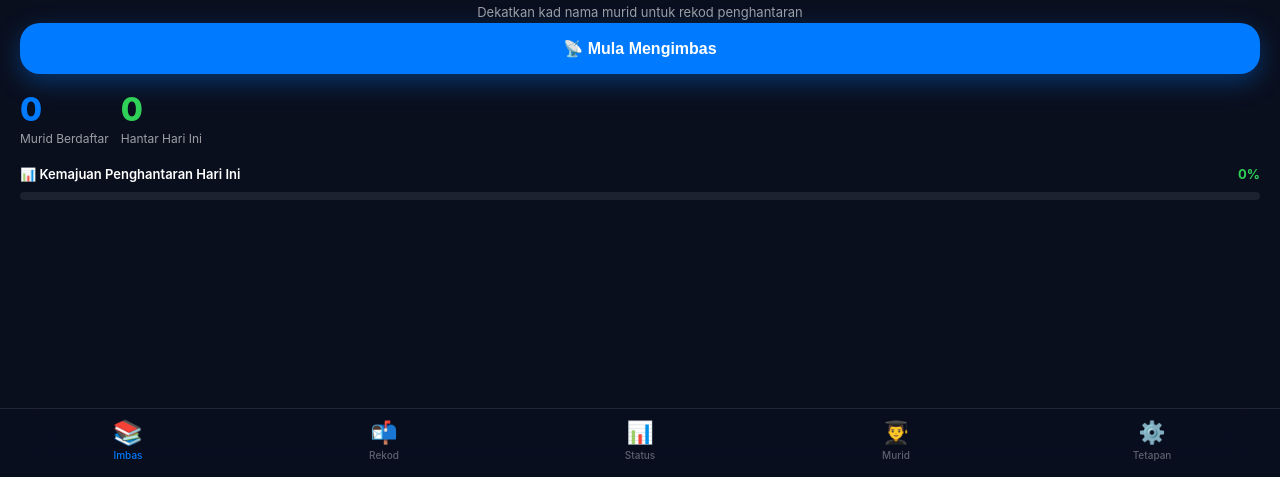
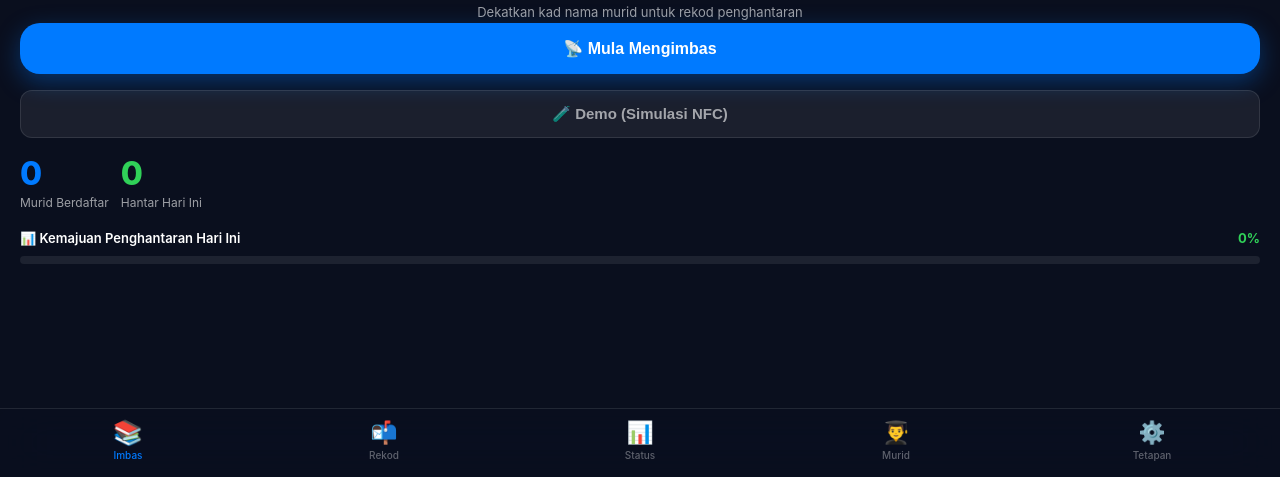
Before and after one commit to ashrafkrai-coder/hantarbuku, a plain HTML site: page index.html in a window 1280 px wide. Shown: the part 323-800 px from the top of the page. Drawn offline with Linux system fonts and the light colour scheme.

Commit message:
Add files via upload

```diff
--- a/index.html
+++ b/index.html
@@ -290,7 +290,7 @@
       </div>
 
       <button class="btn-scan" id="btn-scan" onclick="startScan()">📡 Mula Mengimbas</button>
-
+      <button class="btn-save secondary" style="margin-bottom:16px" onclick="simulateScan()">🧪 Demo (Simulasi NFC)</button>
 
       <!-- Stats -->
       <div class="stats-row">
@@ -514,7 +514,15 @@ function stopScan() {
   document.getElementById('btn-scan').classList.remove('scanning');
 }
 
-
+function simulateScan() {
+  // Gunakan NFC ID sebenar dari data murid jika ada, atau ID rawak
+  const realUIDs = STATE.students.map(s => s.nfc_id).filter(Boolean);
+  const demoUIDs = ['04:AB:CD:EF','04:12:34:56','04:AA:BB:CC','04:FF:EE:DD'];
+  const pool = realUIDs.length > 0 ? realUIDs : demoUIDs;
+  const uid = pool[Math.floor(Math.random() * pool.length)];
+  showToast('🧪 Simulasi: ' + uid);
+  setTimeout(() => handleUID(uid), 400);
+}
 
 async function handleUID(nfc_id) {
   STATE.currentUID = nfc_id;
```
